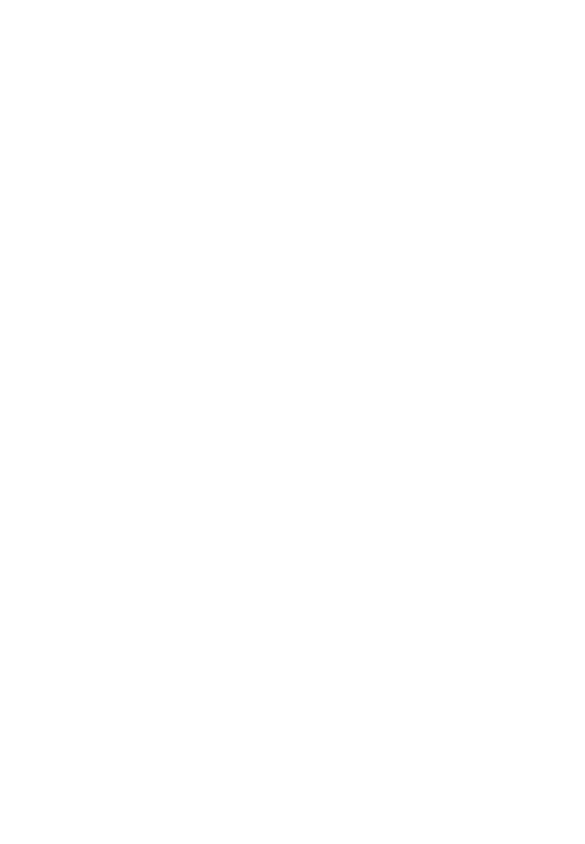
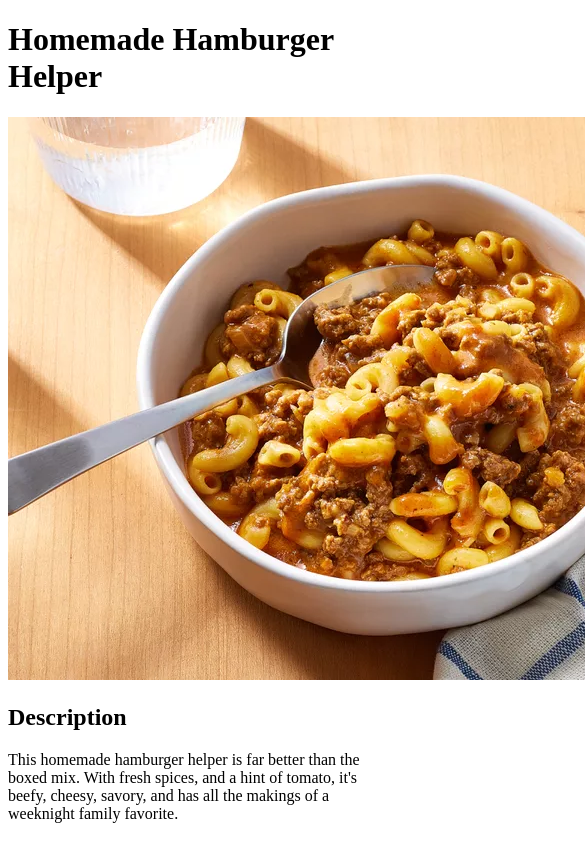
Before and after one commit to 7-garrison-7/odin-recipes, a plain HTML site: page recipes/hamburger-helper.html in a window 390 px wide. Shown: the top 844 px of the page, 585 px wide, since content can reach past the window. Drawn offline with Linux system fonts and the light colour scheme.

Commit message:
Add description to hamburger-helper.html

```diff
--- a/recipes/hamburger-helper.html
+++ b/recipes/hamburger-helper.html
@@ -6,6 +6,12 @@
     </head>
 
     <body>
-
+        <h1>Homemade Hamburger Helper</h1>
+        <img src="../img/hamburger.png">
+        <h2>Description</h2>
+        <p>
+            This homemade hamburger helper is far better than the boxed mix. With fresh spices, and a hint of tomato,
+            it's beefy, cheesy, savory, and has all the makings of a weeknight family favorite.
+        </p>
     </body>
 </html>
```
